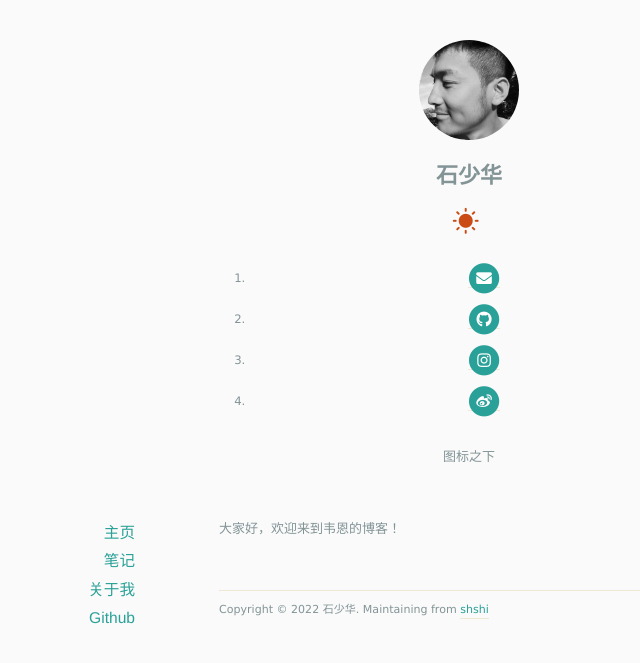
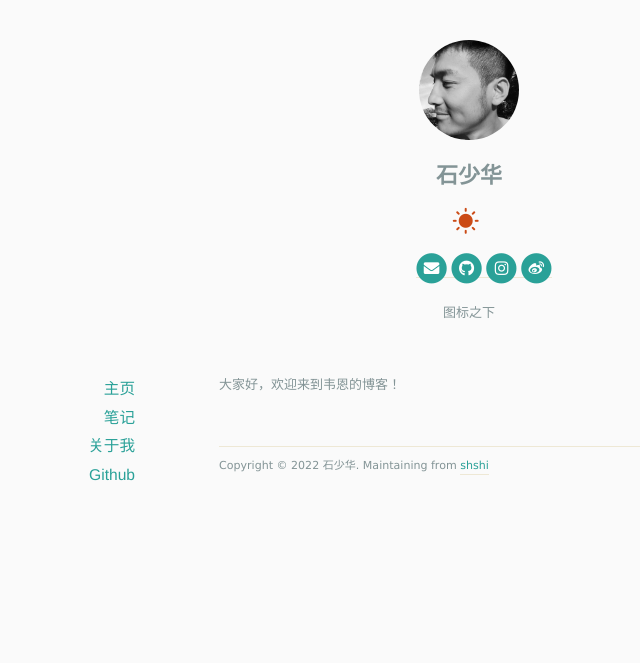
Before and after one commit to shshi/shishaohua.github.io, a Jekyll site: the page built from docs/index.html, in a window 1280 px wide. Shown: the top 663 px of the page, without its empty margins (171-811 px from the left). Built offline with Jekyll 4.4.1, drawn with Linux system fonts in a browser that asks for light colours; nearby versions of some CDN libraries; the list of posts is cut into pages by our own code.

Commit message:
Update style.css

```diff
--- a/docs/assets/css/style.css
+++ b/docs/assets/css/style.css
@@ -52,7 +52,13 @@ body {
   font-size: 0.9em;
 }
 
+.social-icons ul{
+  list-style: none;;
+}
 
+.social-icons li{
+  display: inline;
+}
 
 a, a:active, a:visited {
 	text-decoration: none;
```
